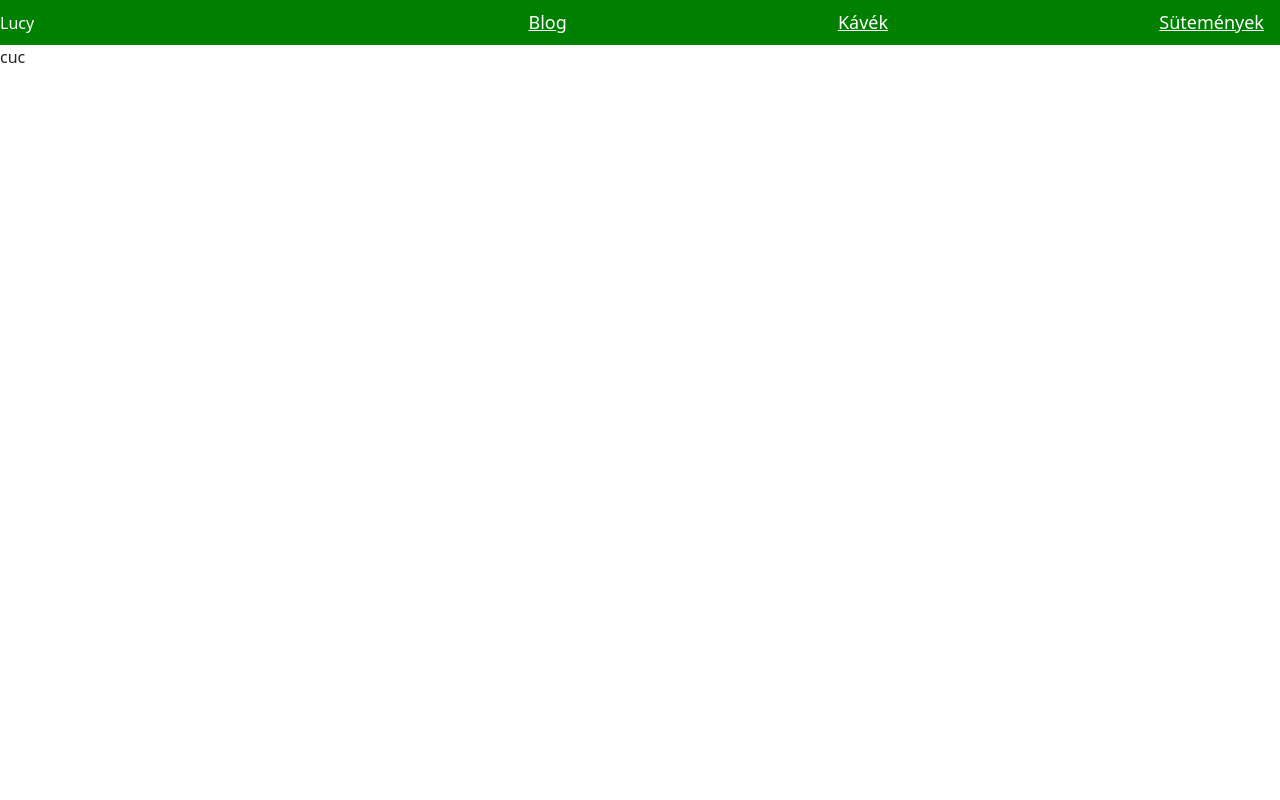
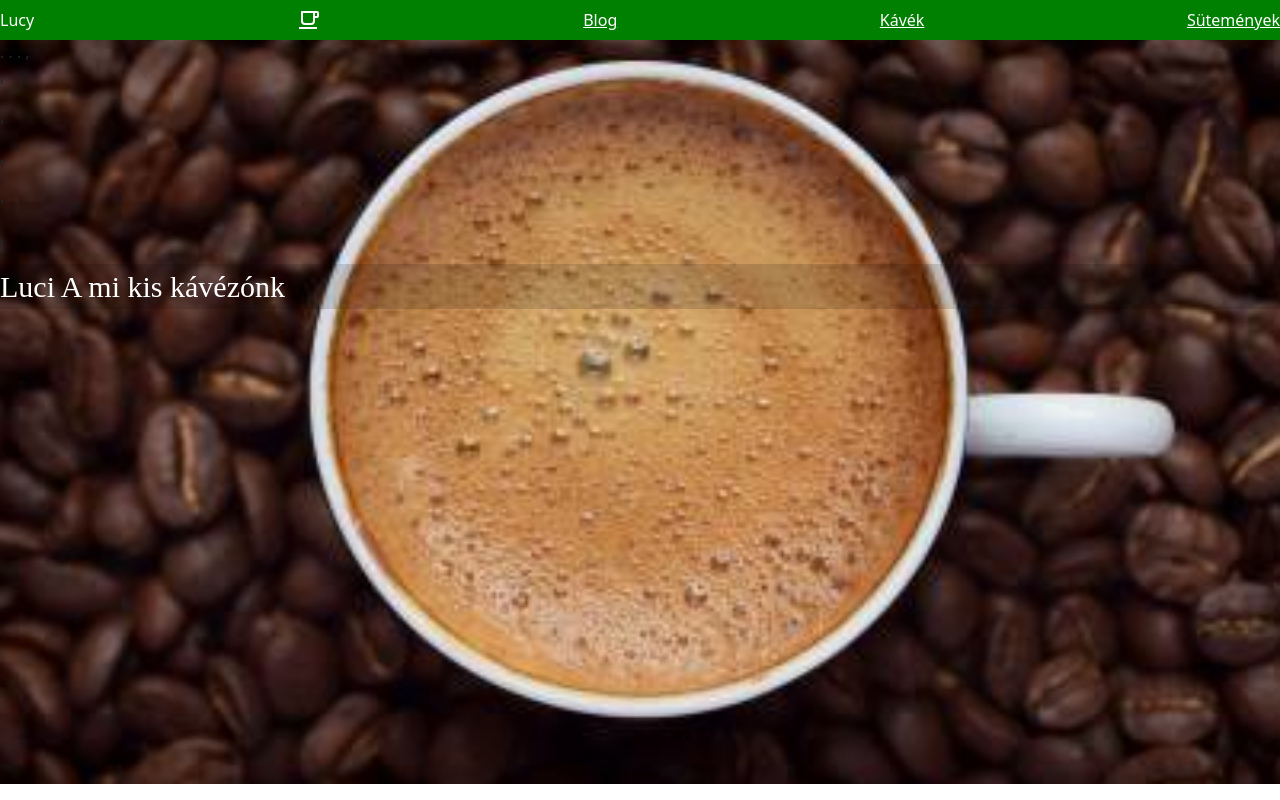
Before and after one commit to xXxMatexXx/k-v-z-projekt, a plain HTML site: page Újvárosi Gábriel/Menu.html in a window 1280 px wide. Drawn offline with nearby package versions, Linux system fonts and the light colour scheme; a web font is replaced by a local one.

Commit message:
Add files via upload

```diff
--- a/Újvárosi Gábriel/Menu.css
+++ b/Újvárosi Gábriel/Menu.css
@@ -1,18 +1,17 @@
 .navbar {
     background-color: green;
+    color: white;
 
-
+    width: auto;
+    margin: left;
 }
 .navbar a{
-    float: left;
-    color: white;
-    text-align: center;
-    padding: 1px 16px;
-    font-size: 18px;
+ color: white;
+ float: left;
 }
 .navbar a:hover{
     background-color: darkgreen;
-
+    color: white;
 }
 .Lucy{
     color: white;
@@ -22,3 +21,10 @@ body{
     background-repeat: no-repeat;
     background-size: cover;
 }
+.box{
+    background-image: url(./képek/Rectangle\ 3\ \(1\).png);
+    background-size: 400px;
+    color: white;
+    font-size: 30px;
+    font-family: 'Playfair Display', serif;
+}
--- a/Újvárosi Gábriel/Menu.html
+++ b/Újvárosi Gábriel/Menu.html
@@ -1,7 +1,9 @@
 <!DOCTYPE html>
 <html lang="en">
 <head>
-
+    <link rel="preconnect" href="https://fonts.googleapis.com">
+ <link rel="preconnect" href="https://fonts.gstatic.com" crossorigin>
+ <link href="https://fonts.googleapis.com/css2?family=Playfair+Display:ital@1&display=swap" rel="stylesheet">
     <meta charset="UTF-8">
     <meta name="viewport" content="width=device-width, initial-scale=1">
     <meta http-equiv="X-UA-Compatible" content="IE=edge">
@@ -13,7 +15,7 @@
 <body>
     <div class="navbar">
         <div class="Lucy">Lucy</div>
-        <img src="./képek/Újvárosi Gábriel/ikonok/cup-svgrepo-com.svg" alt="">
+        <img src="./ikonok/cup-svgrepo-com.svg" alt="">
         <a href="https://www.svgrepo.com/vectors/coffe/">Blog</a>
         <a href="">Kávék</a>
         <a href="">Sütemények</a>
@@ -24,8 +26,22 @@
 
 
     </div>
-    cuc
+    .
+    .
+    .
+    ,
+    <p>,</p>
+    <p>,</p>
+    <p>,</p>
+    <p>,</p>
+    <p>,</p>
+    <div class="box">
 
-    <script src="https://cdn.jsdelivr.net/npm/bootstrap@5.2.2/dist/js/bootstrap.bundle.min.js" integrity="sha384-OERcA2EqjJCMA+/3y+gxIOqMEjwtxJY7qPCqsdltbNJuaOe923+mo//f6V8Qbsw3" crossorigin="anonymous"></script>
+      Luci A mi kis kávézónk
+
+    </div>
+
+    <script src="https://cdn.jsdelivr.net/npm/@popperjs/core@2.11.6/dist/umd/popper.min.js" integrity="sha384-oBqDVmMz9ATKxIep9tiCxS/Z9fNfEXiDAYTujMAeBAsjFuCZSmKbSSUnQlmh/jp3" crossorigin="anonymous"></script>
+    <script src="https://cdn.jsdelivr.net/npm/bootstrap@5.2.3/dist/js/bootstrap.min.js" integrity="sha384-cuYeSxntonz0PPNlHhBs68uyIAVpIIOZZ5JqeqvYYIcEL727kskC66kF92t6Xl2V" crossorigin="anonymous"></script>
 </body>
 </html>
```
Also changed, not shown: Újvárosi Gábriel/ikonok/clover-svgrepo-com.svg, Újvárosi Gábriel/képek/Rectangle 3 (1).png (added), Újvárosi Gábriel/képek/kácé_babokon.png (added).
